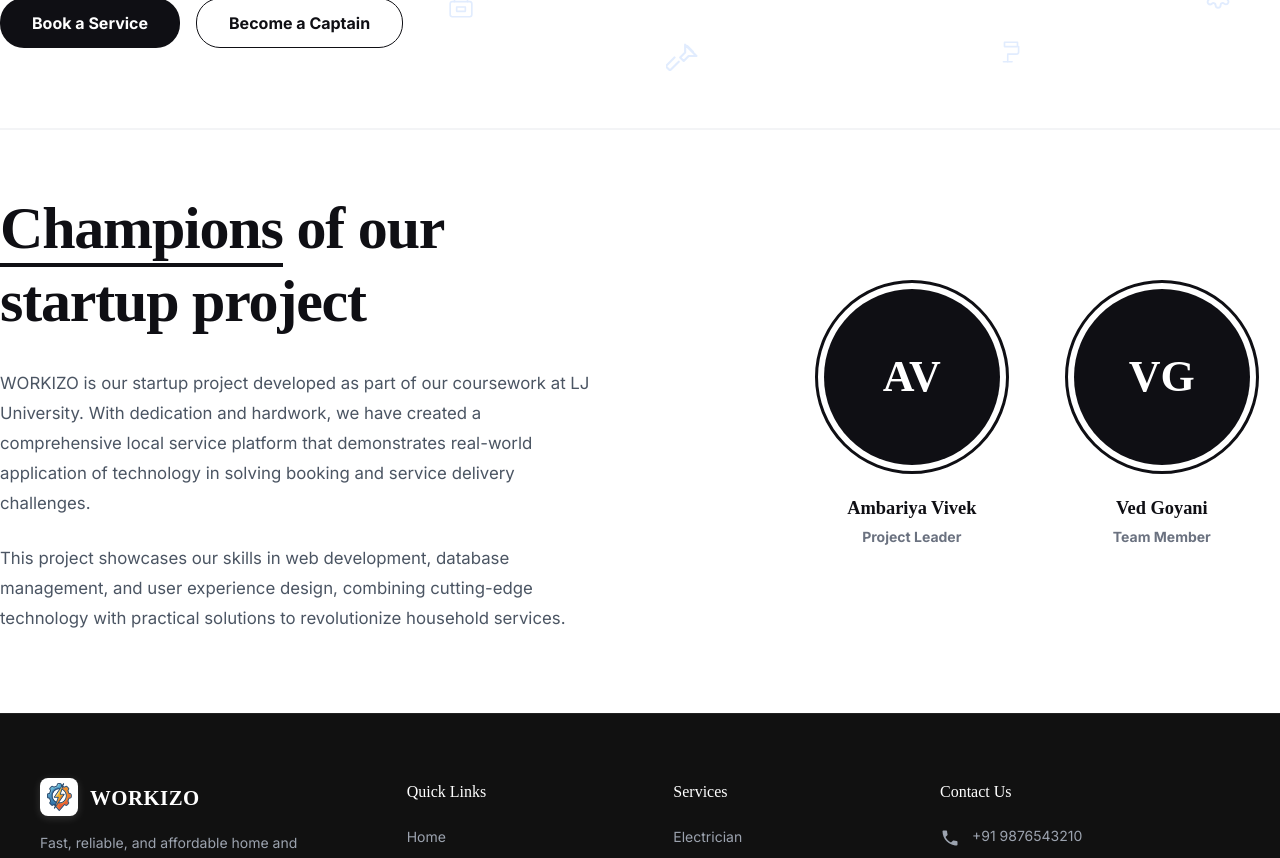
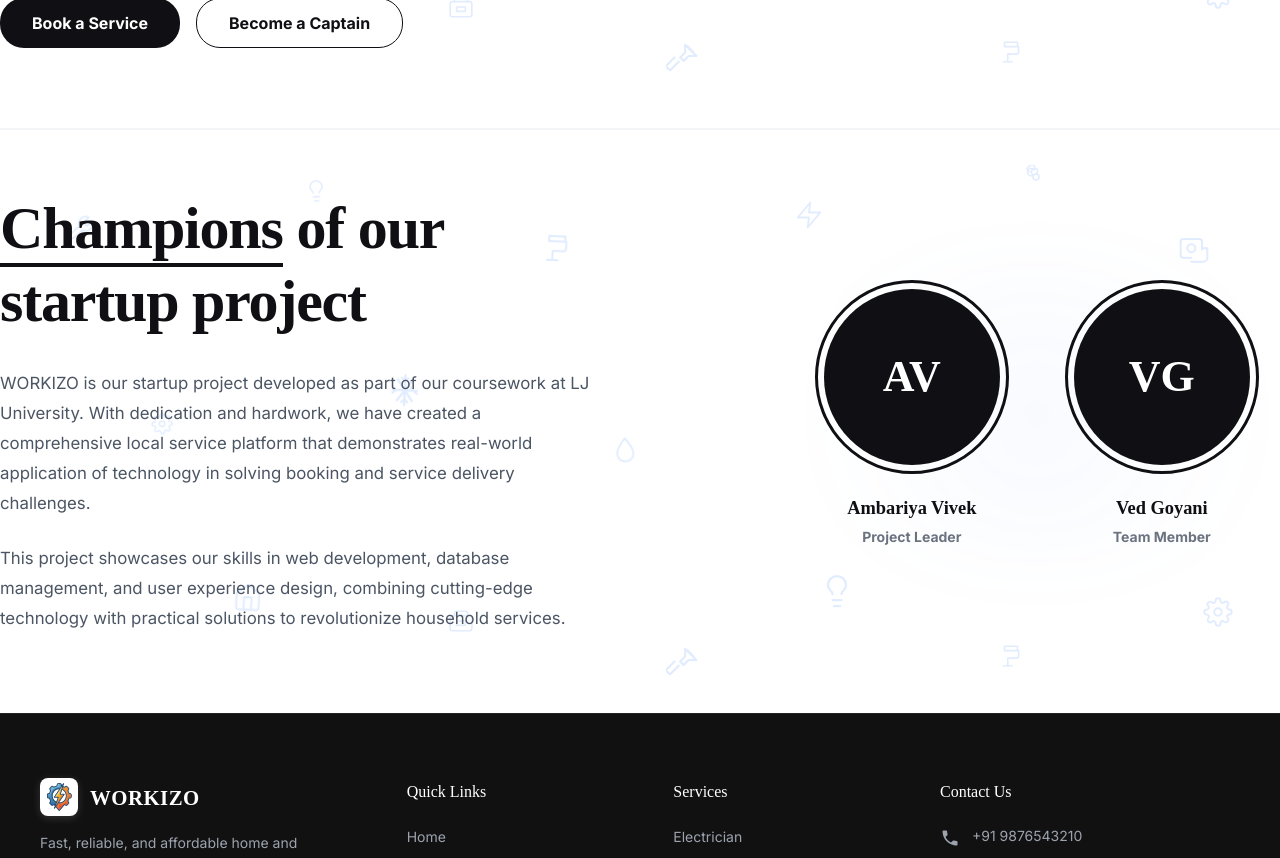
Before and after one commit to VedGoyaniTech/Workizo-A_service_company, a React (Vite) app in the folder frontend/: page /about in a window 1280 px wide. Shown: the part 680-1538 px from the top of the page. Built offline with nearby package versions, Linux system fonts and the light colour scheme; no server answers.

Commit message:
Extend branded pattern background and blue shading glow to Champions section

```diff
--- a/frontend/src/AboutUs.jsx
+++ b/frontend/src/AboutUs.jsx
@@ -342,18 +342,48 @@
         </Container>
       </Box>
 
-      {/* 2. Existing "Champions of our startup project" Section */}
+      {/* 2. Existing "Champions of our startup project" Section with Pattern & Blue Shading */}
       <Box
         sx={{
+          position: 'relative',
+          overflow: 'hidden',
           pt: '64px',
           pb: '80px',
           bgcolor: '#FFFFFF',
           borderTop: '1px solid #F3F4F6'
         }}
       >
+        {/* Render Branded Repeating Service Pattern in Champions Section too */}
+        {patternIcons.map((node, index) => (
+          <Box
+            key={index}
+            sx={{
+              position: 'absolute',
+              left: `${node.x}%`,
+              top: `${node.y}%`,
+              width: `${node.size}px`,
+              height: `${node.size}px`,
+              color: '#3B82F6', // Clear blue outline
+              opacity: 0.15,    // 15% opacity to match Hero
+              transform: `rotate(${node.rotate}deg)`,
+              animation: `${node.anim} 14s ease-in-out infinite`,
+              zIndex: 0,
+              pointerEvents: 'none',
+              display: {
+                xs: index < 7 ? 'block' : 'none', // Less icons on mobile
+                sm: 'block'
+              }
+            }}
+          >
+            {serviceIcons[node.iconIdx]}
+          </Box>
+        ))}
+
         <Container
           maxWidth={false}
           sx={{
+            position: 'relative',
+            zIndex: 1,
             maxWidth: '1280px',
             mx: 'auto',
             px: { xs: 3, md: 4 }
@@ -444,6 +474,7 @@
             {/* Right Column (40% Desktop / 45% Tablet) */}
             <Box
               sx={{
+                position: 'relative',
                 display: 'flex',
                 flexDirection: { xs: 'column', sm: 'row' },
                 justifyContent: 'center',
@@ -453,8 +484,24 @@
                 mx: 'auto'
               }}
             >
+              {/* Single soft light-blue circular glow behind the profiles to create depth and shading */}
+              <Box
+                sx={{
+                  position: 'absolute',
+                  top: '-10%',
+                  left: '-10%',
+                  width: '120%',
+                  height: '120%',
+                  borderRadius: '50%',
+                  background: 'radial-gradient(circle, rgba(59,130,246,0.04) 0%, rgba(255,255,255,0) 70%)',
+                  filter: 'blur(30px)',
+                  zIndex: 1,
+                  pointerEvents: 'none'
+                }}
+              />
+
               {/* Profile 1: Ambariya Vivek */}
-              <Box sx={{ textAlign: 'center', display: 'flex', flexDirection: 'column', alignItems: 'center' }}>
+              <Box sx={{ textAlign: 'center', display: 'flex', flexDirection: 'column', alignItems: 'center', position: 'relative', zIndex: 2 }}>
                 <Box
                   sx={{
                     display: 'inline-block',
@@ -508,7 +555,7 @@
               </Box>
 
               {/* Profile 2: Ved Goyani */}
-              <Box sx={{ textAlign: 'center', display: 'flex', flexDirection: 'column', alignItems: 'center' }}>
+              <Box sx={{ textAlign: 'center', display: 'flex', flexDirection: 'column', alignItems: 'center', position: 'relative', zIndex: 2 }}>
                 <Box
                   sx={{
                     display: 'inline-block',
```
